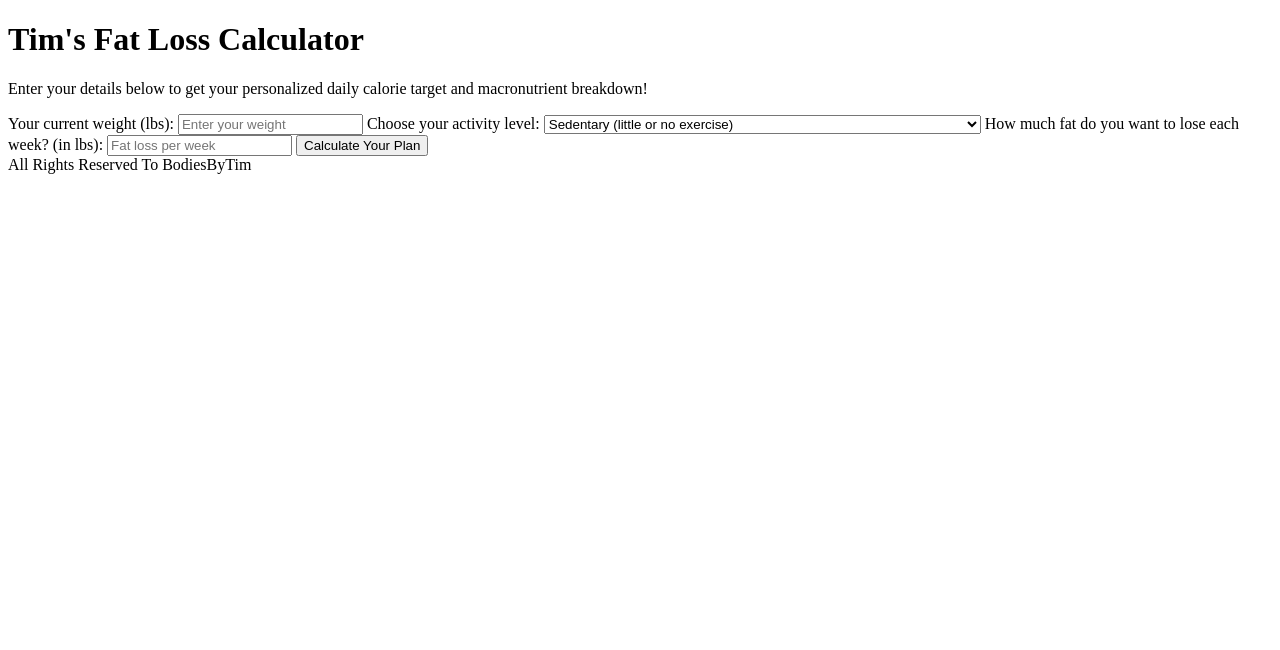
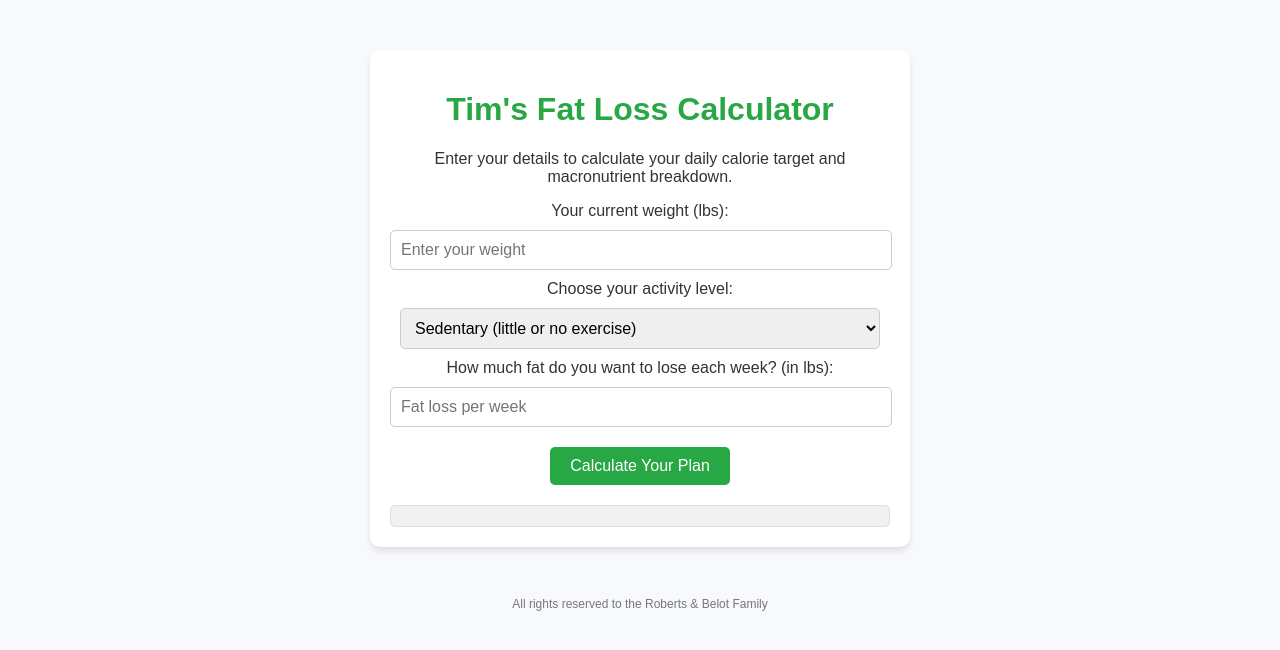
Before and after one commit to BodiesByTim/Fat-Loss-Calculator, a plain HTML site: page index.html in a window 1280 px wide. Drawn offline with Linux system fonts and the light colour scheme.

Commit message:
Add files via upload

```diff
--- a/index.html
+++ b/index.html
@@ -4,13 +4,15 @@
     <meta charset="UTF-8">
     <meta name="viewport" content="width=device-width, initial-scale=1.0">
     <title>Tim's Fat Loss Calculator</title>
-    <link rel="stylesheet" href="styles.css">
+    <link rel="stylesheet" href="style.css">
 </head>
 <body>
+
     <div class="container">
         <h1>Tim's Fat Loss Calculator</h1>
-        <p>Enter your details below to get your personalized daily calorie target and macronutrient breakdown!</p>
+        <p>Enter your details to calculate your daily calorie target and macronutrient breakdown.</p>
 
+        <!-- Input Fields -->
         <label for="weight">Your current weight (lbs):</label>
         <input type="number" id="weight" placeholder="Enter your weight" required>
 
@@ -29,12 +31,12 @@
         <button onclick="calculateFatLoss()">Calculate Your Plan</button>
 
         <div id="results">
-            <!-- Results will show up here -->
+            <!-- Results will appear here -->
         </div>
     </div>
 
     <footer>
-        All Rights Reserved To BodiesByTim
+        All rights reserved to the Roberts & Belot Family
     </footer>
 
     <script src="script.js"></script>
```
